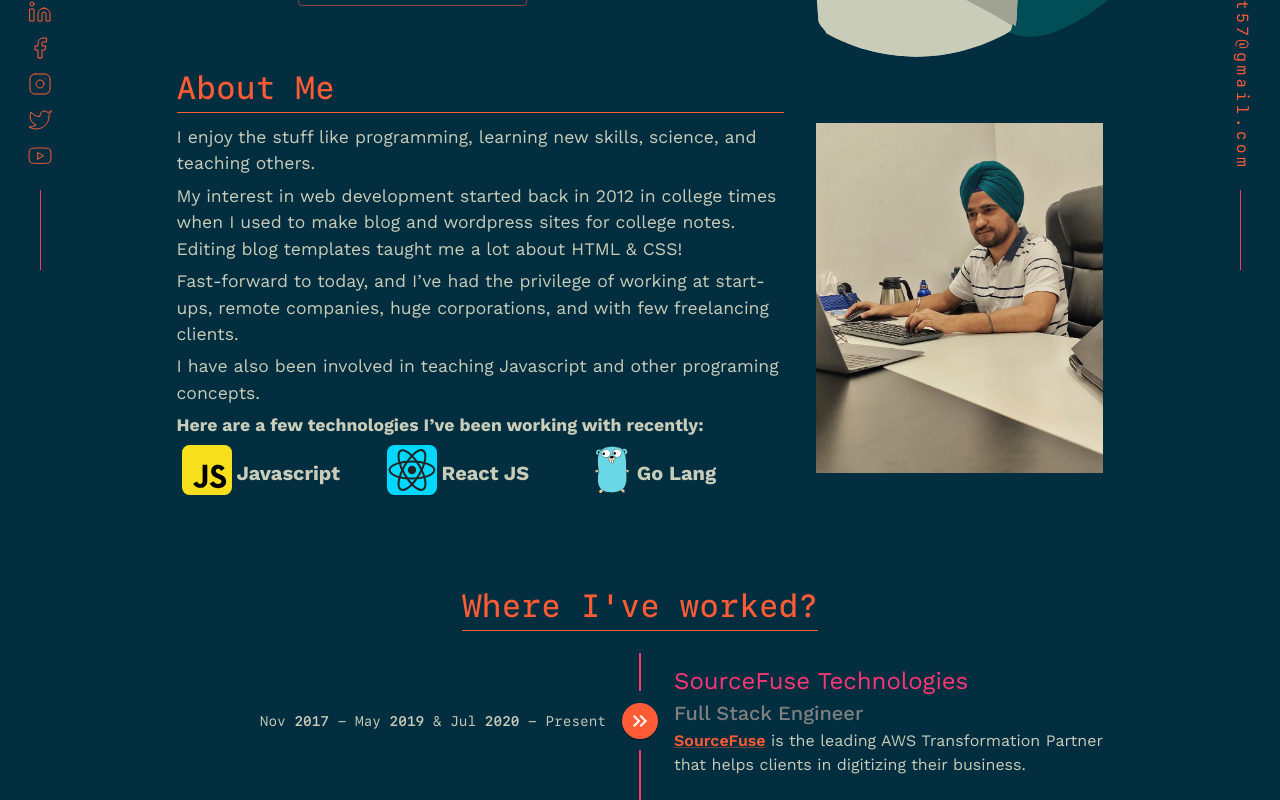
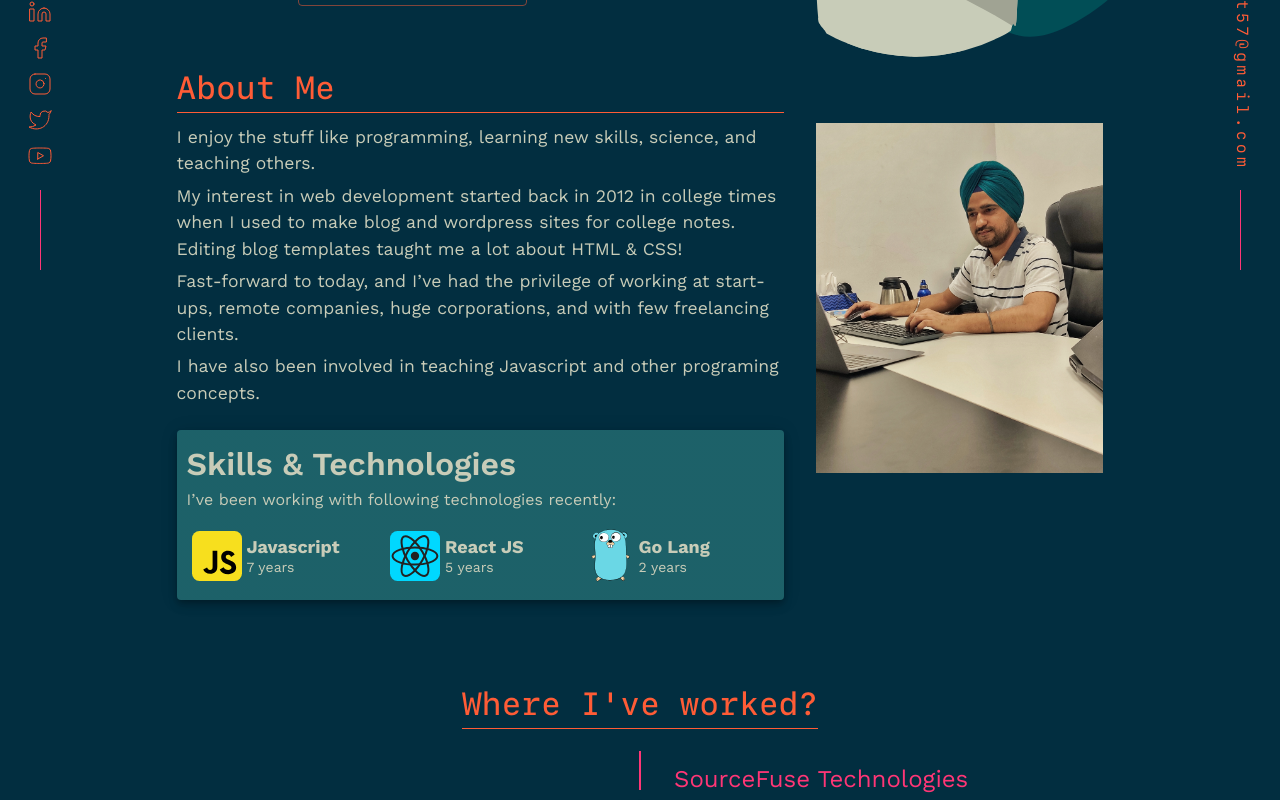
Before and after one commit to jaspreet57/jaspreet57.github.io, a React (Create React App) app: page / in a window 1280 px wide. Shown: the part 530-1330 px from the top of the page. Built offline with nearby package versions, Linux system fonts and the light colour scheme.

Commit message:
feat(about-section): design of skills and technologies section

```diff
--- a/src/components/AboutMeSection/AboutMeSection.tsx
+++ b/src/components/AboutMeSection/AboutMeSection.tsx
@@ -1,12 +1,14 @@
 import Typography from '@mui/material/Typography'
 import Box from '@mui/material/Box'
 import Grid from '@mui/material/Grid'
+import Avatar from '@mui/material/Avatar'
+import Paper from '@mui/material/Paper'
 
 import { boldTextWeight, highlightedFont } from '../../theme/variables'
 import GoIcon from '../svg-components/custom-icons/GoIcon'
 import ReactIcon from '../svg-components/custom-icons/ReactIcon'
 import JavascriptIcon from '../svg-components/custom-icons/JavascriptIcon'
-import { Avatar } from '@mui/material'
+
 import useTheme from '@mui/material/styles/useTheme'
 import OfficeImage from '../../assets/images/office-pic.jpeg'
 
@@ -43,33 +45,52 @@ const AboutMeSection: React.FC = () => {
               Fast-forward to today, and I’ve had the privilege of working at start-ups, remote companies, huge
               corporations, and with few freelancing clients.
             </Typography>
-            <Typography component="p" sx={{ fontSize: '1.1rem' }} gutterBottom>
+            <Typography component="p" sx={{ fontSize: '1.1rem' }} gutterBottom mb={3}>
               I have also been involved in teaching Javascript and other programing concepts.
             </Typography>
-            <Typography component="p" sx={{ fontSize: '1.1rem' }} gutterBottom fontWeight="bold">
-              Here are a few technologies I’ve been working with recently:
+            <Paper elevation={6} sx={{ padding: '10px' }}>
+              <Typography component="h3" sx={{ fontSize: '2rem', fontWeight: boldTextWeight }}>
+                Skills &amp; Technologies
               </Typography>
-            <Grid container spacing={1}>
+              <Typography component="p" gutterBottom>
+                I’ve been working with following technologies recently:
+              </Typography>
+              <Grid container spacing={1} mt={1}>
                 <Grid item display="flex" alignItems="center" md={4} xs={6}>
                   <JavascriptIcon width="50px" />
-                <Typography fontWeight="bold" fontSize="20px">
+                  <Box>
+                    <Typography fontWeight="bold" fontSize="18px" sx={{ lineHeight: '1rem' }}>
                       Javascript
                     </Typography>
+                    <Typography component="span" fontSize="14px">
+                      7 years
+                    </Typography>
+                  </Box>
                 </Grid>
                 <Grid item display="flex" alignItems="center" md={4} xs={6}>
                   <ReactIcon width="50px" />
-                <Typography fontWeight="bold" fontSize="20px">
-                  {' '}
+                  <Box>
+                    <Typography fontWeight="bold" fontSize="18px" sx={{ lineHeight: '1rem' }}>
                       React JS
                     </Typography>
+                    <Typography component="span" fontSize="14px">
+                      5 years
+                    </Typography>
+                  </Box>
                 </Grid>
                 <Grid item display="flex" alignItems="center" md={4} xs={6}>
-                <GoIcon width="50px" />
-                <Typography fontWeight="bold" fontSize="20px">
+                  <GoIcon width="55px" />
+                  <Box>
+                    <Typography fontWeight="bold" fontSize="18px" sx={{ lineHeight: '1rem' }}>
                       Go Lang
                     </Typography>
+                    <Typography component="span" fontSize="14px">
+                      2 years
+                    </Typography>
+                  </Box>
                 </Grid>
               </Grid>
+            </Paper>
           </Grid>
           <Grid item md={4} xs={12}>
             <Typography
```
Lines whose indentation alone changed are shown as unchanged.
